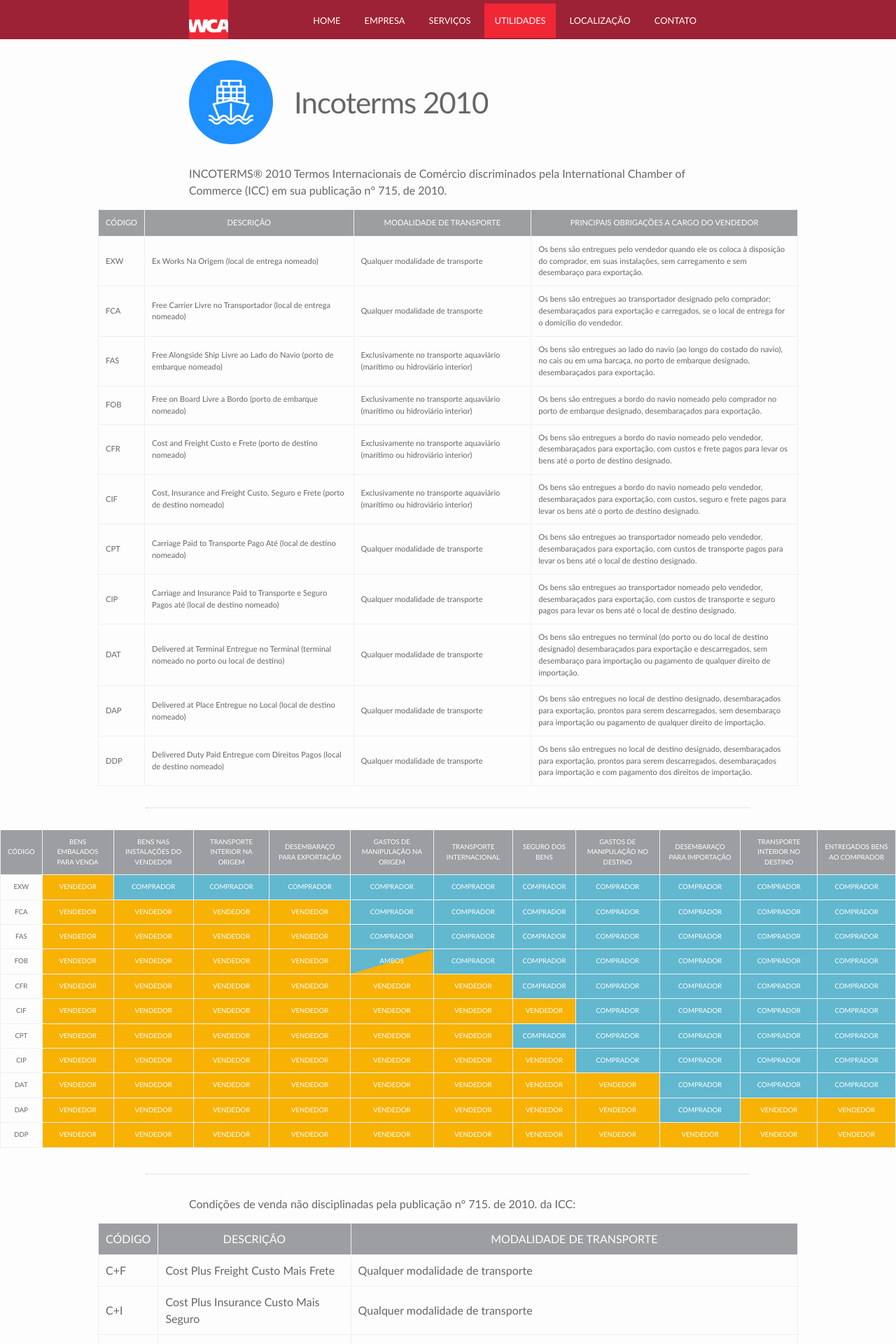
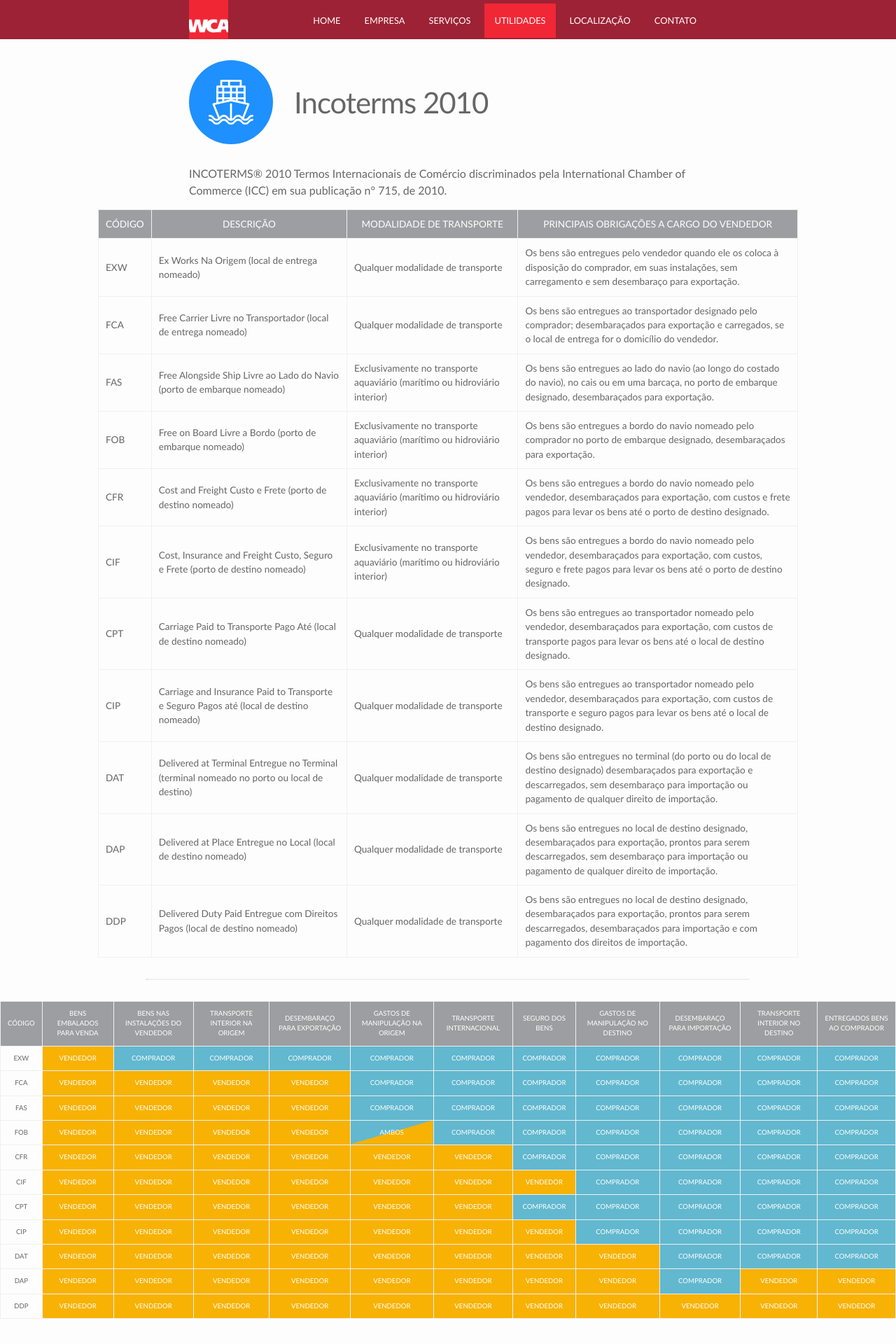
Before and after one commit to WCAComex/wcacomex.github.io, a Jekyll site: the page built from _utilidades/incoterms-2010.markdown, in a window 1280 px wide. Shown: the top 1920 px of the page at 70% size. Built offline with Jekyll 4.4.1, drawn with Linux system fonts in a browser that asks for light colours.

Commit message:
Tamanhos de fonte e largura das tabelas

```diff
--- a/_sass/layout/_post.sass
+++ b/_sass/layout/_post.sass
@@ -29,9 +29,8 @@
         table
             margin-left: auto
             margin-right: auto
-            max-width: 1000px
-            &.scrollable
-                max-width: 100%
+            &:not(.scrollable)
+                max-width: 1000px
 
         h1, h2, h3, h4, h5, h6
             margin-top: $spacing-unit
--- a/_sass/module/_data-text.sass
+++ b/_sass/module/_data-text.sass
@@ -3,6 +3,8 @@
 
     +variant(sm)
         font-size: .7em
+        +media-greater($on-laptop)
+            font-size: .85em
 
     +variant(lg)
         font-size: 2em
--- a/_utilidades/containers.markdown
+++ b/_utilidades/containers.markdown
@@ -7,7 +7,7 @@ cor: "#f12736"
 
  \* <small>As informações sobre dimensões e pesos são orientativas, podendo haver variação de armador para armador.</small>
 
-<table data-text="sm">
+<table data-text="sm" style="max-width:1200px;">
     <thead>
         <tr>
             <th>CONTAINER</th>
--- a/_utilidades/incoterms-2010.markdown
+++ b/_utilidades/incoterms-2010.markdown
@@ -14,7 +14,7 @@ Termos Internacionais de Comércio discriminados pela International Chamber of C
             <th>CÓDIGO</th>
             <th>DESCRIÇÃO</th>
             <th>MODALIDADE DE TRANSPORTE</th>
-            <th style="width:34em;">PRINCIPAIS OBRIGAÇÕES A CARGO DO VENDEDOR</th>
+            <th style="width:40%;">PRINCIPAIS OBRIGAÇÕES A CARGO DO VENDEDOR</th>
         </tr>
     </thead>
     <tbody>
@@ -296,8 +296,29 @@ Termos Internacionais de Comércio discriminados pela International Chamber of C
 
 Condições de venda não disciplinadas pela publicação n° 715. de 2010. da ICC:
 
-| CÓDIGO | DESCRIÇÃO | MODALIDADE DE TRANSPORTE |
-| --- | --- | --- |
-| C+F | Cost Plus Freight Custo Mais Frete | Qualquer modalidade de transporte |
-| C+I | Cost Plus Insurance Custo Mais Seguro | Qualquer modalidade de transporte |
-| OCV | Outra Condição de Venda | Utilizável em operação que não se enquadre em nenhuma das situações descritas anteriormente. |
+<table data-text="sm">
+    <thead>
+        <tr>
+            <th>CÓDIGO</th>
+            <th>DESCRIÇÃO</th>
+            <th>MODALIDADE DE TRANSPORTE</th>
+        </tr>
+    </thead>
+    <tbody>
+        <tr>
+            <td>C+F</td>
+            <td>Cost Plus Freight Custo Mais Frete</td>
+            <td>Qualquer modalidade de transporte</td>
+        </tr>
+        <tr>
+            <td>C+I</td>
+            <td>Cost Plus Insurance Custo Mais Seguro</td>
+            <td>Qualquer modalidade de transporte</td>
+        </tr>
+        <tr>
+            <td>OCV</td>
+            <td>Outra Condição de Venda</td>
+            <td>Utilizável em operação que não se enquadre em nenhuma das situações descritas anteriormente.</td>
+        </tr>
+    </tbody>
+</table>
```
